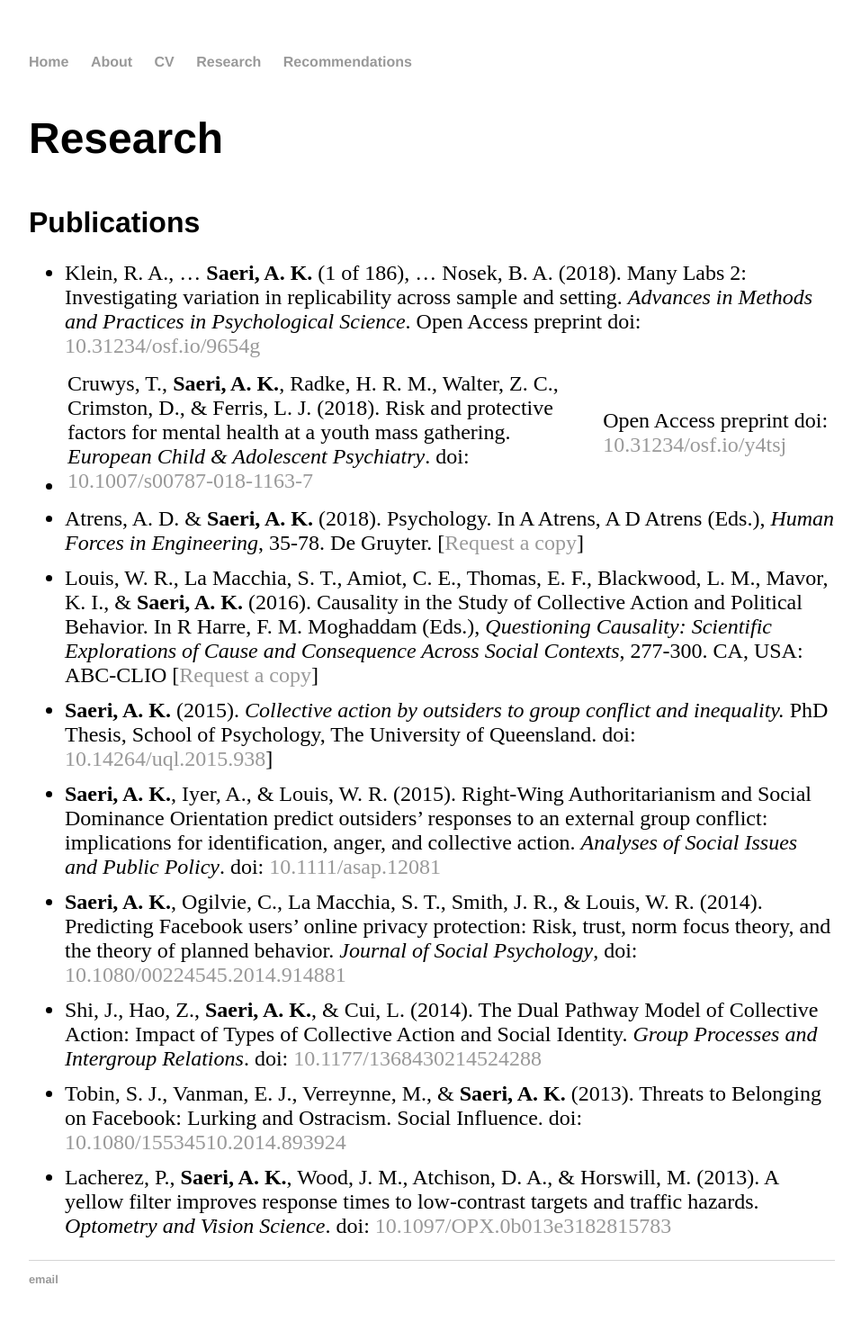
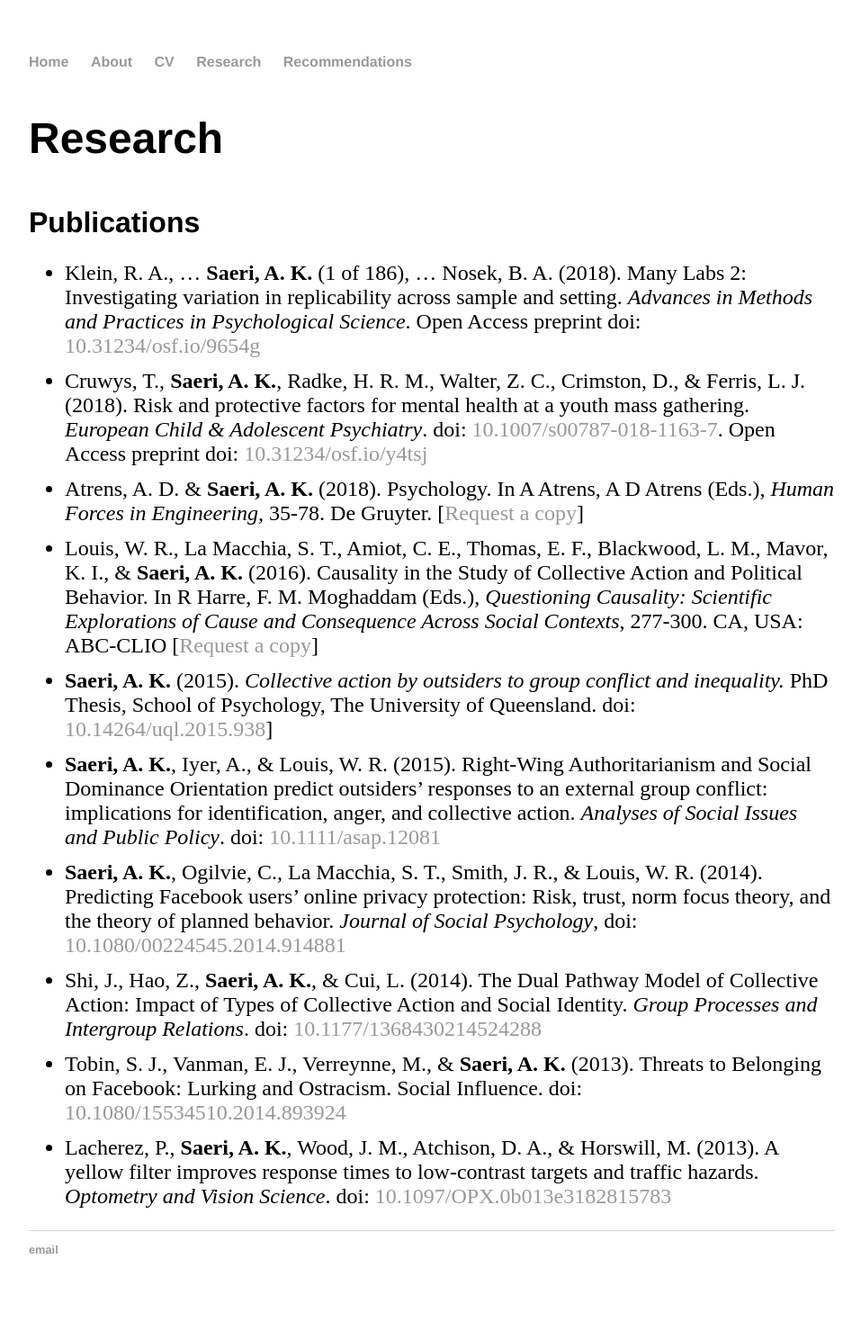
Before and after one commit to aksaeri/scrub, a Jekyll site: the page built from pages/research.md, in a window 1280 px wide. Shown: the whole page at 90% size, without its empty margins (160-1117 px from the left). Built offline with Jekyll 4.4.1, drawn with Linux system fonts in a browser that asks for light colours; after the commit the page ends 1456 px from its top, so only the background shows below that.

```diff
--- a/pages/research.md
+++ b/pages/research.md
@@ -9,7 +9,7 @@ description: Alexander Saeri's research interests and projects
 ## Publications
 
 - Klein, R. A., ... **Saeri, A. K.** (1 of 186), ... Nosek, B. A. (2018). Many Labs 2: Investigating variation in replicability across sample and setting. *Advances in Methods and Practices in Psychological Science*. Open Access preprint doi: [10.31234/osf.io/9654g](https://doi.org/10.31234/osf.io/9654g)
-- Cruwys, T., **Saeri, A. K.**, Radke, H. R. M., Walter, Z. C., Crimston, D., & Ferris, L. J. (2018). Risk and protective factors for mental health at a youth mass gathering. *European Child & Adolescent Psychiatry*. doi: [10.1007/s00787-018-1163-7](https://doi.org/10.1007/s00787-018-1163-7) | Open Access preprint doi: [10.31234/osf.io/y4tsj](https://doi.org/10.31234/osf.io/y4tsj)
+- Cruwys, T., **Saeri, A. K.**, Radke, H. R. M., Walter, Z. C., Crimston, D., & Ferris, L. J. (2018). Risk and protective factors for mental health at a youth mass gathering. *European Child & Adolescent Psychiatry*. doi: [10.1007/s00787-018-1163-7](https://doi.org/10.1007/s00787-018-1163-7). Open Access preprint doi: [10.31234/osf.io/y4tsj](https://doi.org/10.31234/osf.io/y4tsj)
 - Atrens, A. D. & **Saeri, A. K.** (2018). Psychology. In A Atrens, A D Atrens (Eds.), *Human Forces in Engineering*, 35-78. De Gruyter. [[Request a copy](mailto:alexander@aksaeri.com?subject=Request%20Psychology%20Chapter)]
 - Louis, W. R., La Macchia, S. T., Amiot, C. E., Thomas, E. F., Blackwood, L. M., Mavor, K. I., & **Saeri, A. K.** (2016). Causality in the Study of Collective Action and Political Behavior. In R Harre, F. M. Moghaddam (Eds.), *Questioning Causality: Scientific Explorations of Cause and Consequence Across Social Contexts*, 277-300. CA, USA: ABC-CLIO [[Request a copy](mailto:alexander@aksaeri.com?subject=Request%20Causality%20Chapter)]
 - **Saeri, A. K.** (2015). *Collective action by outsiders to group conflict and inequality.* PhD Thesis, School of Psychology, The University of Queensland. doi: [10.14264/uql.2015.938](https://dx.doi.org/10.14264/uql.2015.938)]
```
